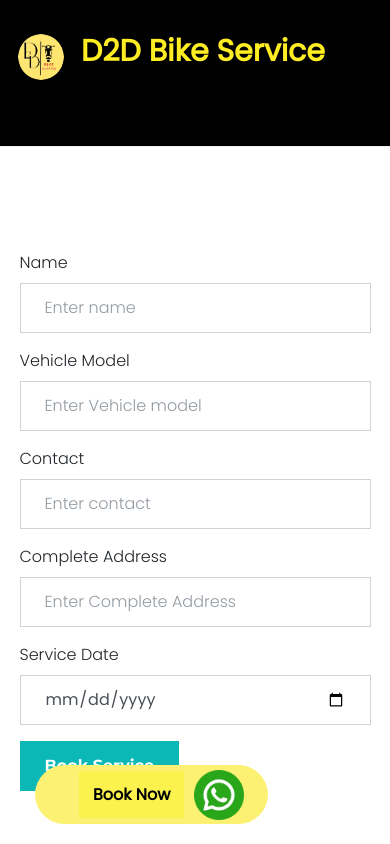
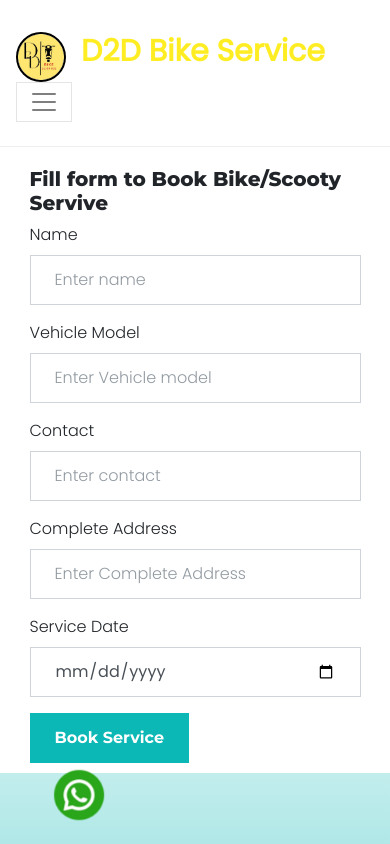
Before and after one commit to thiszsachin/d2d-ui, an Angular app: page / in a window 390 px wide. Shown: the top 844 px of the page. Built offline with nearby package versions, Linux system fonts and the light colour scheme.

Commit message:
added val

```diff
--- a/src/app/app.component.css
+++ b/src/app/app.component.css
@@ -4,12 +4,12 @@
     /* right: 20px; */
     color: white;
     font-weight: 600;
-    margin-left: 35px;
+    margin-left: 10px;
     z-index: 9999;
-    background: #dbb13c;
+    /* background: #dbb13c; */
     display: inline;
     border-radius: 55px;
-    padding: 18px 24px;
+    padding: 18px 0px;
 }
 
 .whatsapp-container > a >  img {
@@ -45,9 +45,9 @@
         position: sticky;
         color: black;
         font-weight: 600;
-        margin-left: 35px;
+        /* margin-left: 35px; */
         z-index: 9999;
-        background: #fdf173;
+        /* background: #fdf173; */
         display: inline;
         border-radius: 55px;
         padding: 18px 24px;
@@ -70,7 +70,7 @@
         cursor: pointer;
         margin-left: 10px;
         color: black;
-        background: #fbf24d;
+        /* background: #fbf24d; */
         width: 1000%;
         padding: 12px 14px;
         text-align: center;
--- a/src/app/app.component.html
+++ b/src/app/app.component.html
@@ -4,7 +4,6 @@
 <div class="whatsapp-container">
 
   <a target="_blank" href="https://api.whatsapp.com/send?phone=918587078424">
-    <span class="book-text">Book Now</span>
     <img class="whatsapp-logo" src="../assets/images/whatsapp.webp" />
   </a>
 </div>
--- a/src/components/header/header.component.html
+++ b/src/components/header/header.component.html
@@ -1,7 +1,7 @@
 <!-- navbar-->
 <header class="header">
     <!-- Primary Navbar-->
-    <nav class="navbar navbar-expand-lg navbar-light py-4 border-bottom border-gray" style="background-color: black;">
+    <nav class="navbar navbar-expand-lg navbar-light py-4 border-bottom border-gray">
       <div class="container d-flex align-items-center justify-content-beween">
         <div>
 
--- a/src/components/home/home.component.css
+++ b/src/components/home/home.component.css
@@ -23,10 +23,33 @@
 .booking-form{
   width: 40%;
   margin: 0 auto;
+  margin-top: 10px;
+
 }
+
+
+.bokked-box{
+  padding: 10px;
+}
+.booked-msg{
+  color: white;
+    width: 38%;
+    margin: 0 auto;
+    text-align: center;
+    background-color: rgb(44, 154, 44);
+    padding: 11px;
+    border-radius: 20px
+}
+.red-text{
+  color: red;
+}
+
 
 @media screen and (max-width:480px) {
   .booking-form{
     width: 90%;
   }
+  .booked-msg{
+    width: 80%;
 }
+}
--- a/src/components/home/home.component.html
+++ b/src/components/home/home.component.html
@@ -1,31 +1,45 @@
 <!-- Hero Banner-->
 <!-- <section class="hero-home bg-cover bg-center" style="background: url(../../assets/images/)"> -->
 
-
-  <section class="booking-form">
+  <section class="bokked-box" *ngIf="isServiceBooked" >
+    <p class="booked-msg">Your Service is Booked with D2D Bike Service. Please wait for the call.
+       Our Mechanic will contact you.</p>
+  </section>
+  <section *ngIf="!isServiceBooked" class="booking-form bokked-box">
     <form (ngSubmit)="bookService()">
+      <h5>Fill form to Book Bike/Scooty Servive</h5>
       <div class="form-group">
         <label for="exampleInputEmail1">Name</label>
         <input type="text" name="customerName" [(ngModel)]="customerName" class="form-control" id="exampleInputEmail1" aria-describedby="emailHelp" placeholder="Enter name">
+        <small *ngIf="customerName=='' && showError" class="form-text red-text">Customer Name is Required.</small>
       </div>
       <div class="form-group">
         <label for="exampleInputEmail1">Vehicle Model</label>
         <input type="text" name="vehicleModel" [(ngModel)]="vehicleModel" class="form-control" id="exampleInputEmail1" aria-describedby="emailHelp" placeholder="Enter Vehicle model">
+        <small *ngIf="vehicleModel=='' && showError" class="form-text red-text">Vehicle Model is Required.</small>
+
       </div>
+
       <div class="form-group">
         <label for="exampleInputEmail1">Contact</label>
         <input type="number" name="contact" [(ngModel)]="contact" class="form-control" id="exampleInputEmail1" aria-describedby="emailHelp" placeholder="Enter contact">
+        <small *ngIf="contact.toString().length != 10 && showError" class="form-text red-text">10 digit contact is Required.</small>
+
       </div>
       <div class="form-group">
         <label for="exampleInputEmail1">Complete Address</label>
         <input type="text" name="address" class="form-control" [(ngModel)]="address" id="exampleInputEmail1" aria-describedby="emailHelp" placeholder="Enter Complete Address">
+        <small *ngIf="address=='' && showError" class="form-text red-text">Address is Required.</small>
+
       </div>
       <div class="form-group">
         <label for="exampleInputEmail1">Service Date</label>
         <input type="date" name="bookingDate" [(ngModel)]="bookingDate"  class="form-control" id="exampleInputEmail1" aria-describedby="emailHelp" placeholder="Enter booking date">
+        <small *ngIf="bookingDate=='' && showError" class="form-text red-text">Booking Date is Required.</small>
+
       </div>
 
-      <button type="submit" class="btn btn-primary">Book Service</button>
+      <button [disabled]="isServiceBooked" type="submit" class="btn btn-primary">Book Service</button>
     </form>
    </section>
   <section class="hero-home bg-cover bg-center">
--- a/src/components/home/home.component.ts
+++ b/src/components/home/home.component.ts
@@ -1,5 +1,6 @@
 import { HttpClient } from '@angular/common/http';
 import { Component } from '@angular/core';
+import { window } from 'rxjs';
 
 @Component({
   selector: 'app-home',
@@ -7,16 +8,19 @@
   styleUrls: ['./home.component.css']
 })
 export class HomeComponent {
-  customerName:any
-  vehicleModel:any
-  contact:any
-  address:any
-  bookingDate:any
+  customerName:any=''
+  vehicleModel:any=''
+  contact:any=''
+  address:any=''
+  bookingDate:any=''
+  isServiceBooked:boolean=false;
+  showError:boolean=false
   constructor(private http:HttpClient){
 
   }
 
   bookService(){
+    this.showError = false;
     const bookingData:any={
       customerName:this.customerName,
         vehicleModel:this.vehicleModel,
@@ -35,10 +39,19 @@
         assignedMechanic:'',
         updatedBy:"Customer",
   }
+
+  if(this.customerName == '' || this.vehicleModel == ''|| (this.contact.toString().length) != 10  || this.address == ''|| this.bookingDate == ''){
+    this.showError = true;
+  }else{
     this.http.post("https://d2d-booking-be-fzd-api-4.onrender.com/api/bookings", bookingData).subscribe(res => {
+      this.isServiceBooked = true;
+      setTimeout(() => {
+        this.isServiceBooked = false;
+      }, 10000)
       console.log("Booked Successfully.");
 
     })
   }
+  }
 
 }
```
